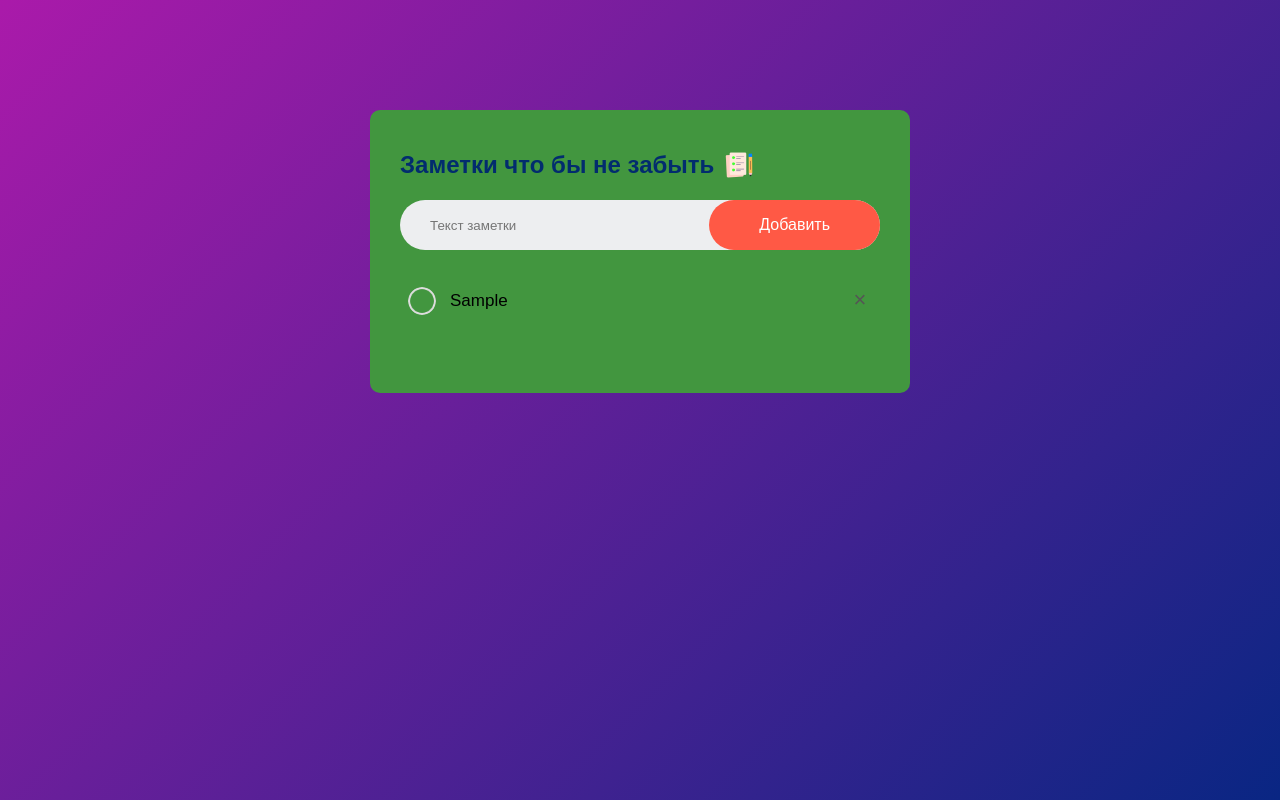
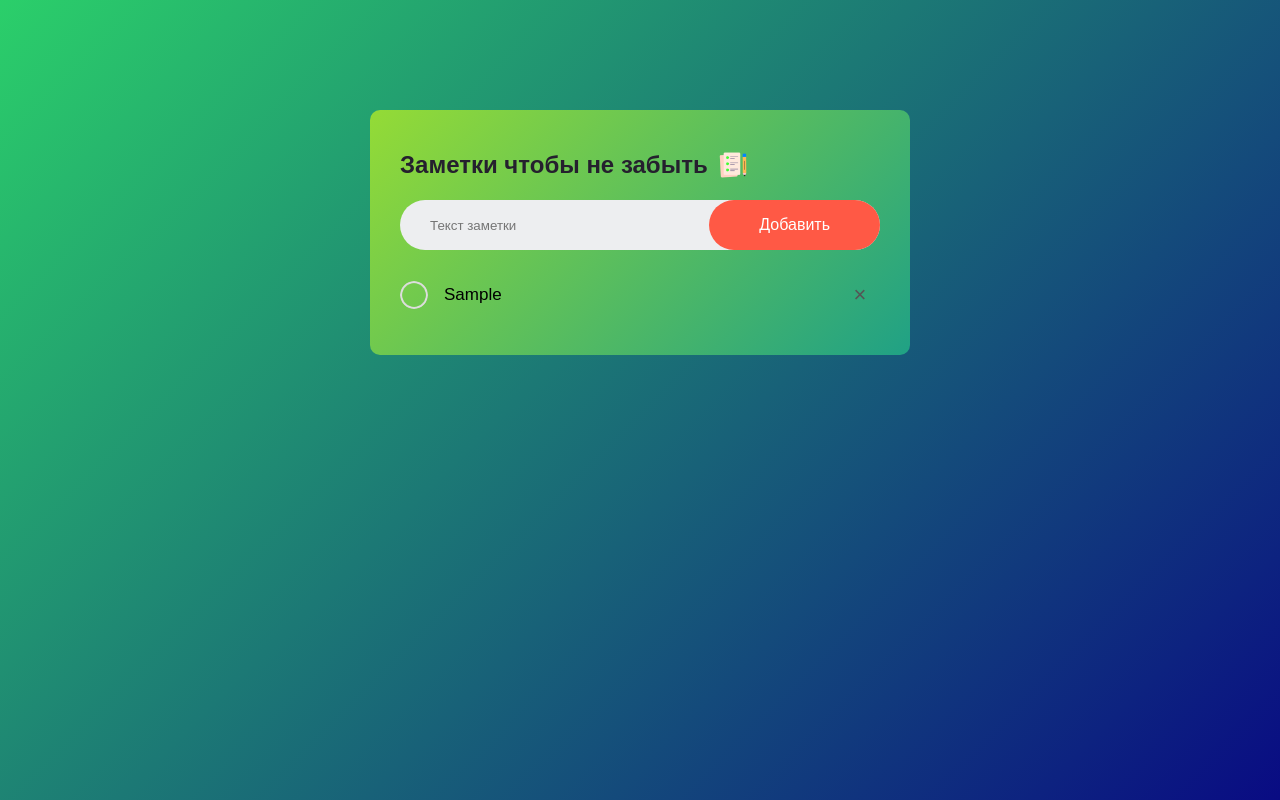
Before and after one commit to Orehnik/module3_Movie_List, a plain HTML site: page index.html in a window 1280 px wide. Both pictures are taken after typing "Sample" into the empty fields and a click on the button "Добавить". Drawn offline with Linux system fonts and the light colour scheme.

Commit message:
Add files via upload

```diff
--- a/index.css
+++ b/index.css
@@ -1,4 +1,4 @@
-*{
+* {
     margin: 0;
     padding: 0;
     font-family: 'Poppins', sans-serif;
@@ -8,21 +8,44 @@
 .container {
     width: 100%;
     min-height: 100vh;
-    background: linear-gradient(135deg, #aa1aaa, #092683);
-    padding:  10px;
+    /* background: linear-gradient(135deg, #aa1aaa, #092683); */
+    background: linear-gradient(135deg, #2bcf6a, #090b83);
+    padding: 10px;
 }
 
 .todo-app {
     width: 100%;
     max-width: 540px;
-    background: #42963f ;
+    /* background: #42963f; */
+    background: #9e9993;
+    background: linear-gradient(135deg, #94db36, #20a185);
     margin: 100px auto 20px;
-    padding: 40px 30px 70px;
+    padding: 40px 30px 40px;
     border-radius: 10px;
 }
 
+.box-list-container {
+    overflow: auto;
+    max-height: 480px;
+}
+
+.box-list-container::-webkit-scrollbar-track {
+    background-color: #e6f7bd;
+    border-radius: 20px;
+}
+
+.box-list-container::-webkit-scrollbar {
+    width: 20px;
+}
+
+.box-list-container::-webkit-scrollbar-thumb {
+    background-color: #e49945;
+    border-radius: 20px;
+}
+
 .todo-app h2 {
-    color: #022c6e;
+    /* color: #022c6e; */
+    color: #25202e;
     display: flex;
     align-items: center;
     margin-bottom: 20px;
@@ -63,53 +86,56 @@
     border-radius: 40px;
 }
 
-ul li {
-    list-style: none;
+.new-task {
+    display: flex;
+    flex-direction: row;
+    justify-content: center;
+    align-items: center;
+}
+
+.new-task-jr.label {
+    flex-grow: 1;
     font-size: 17px;
-    padding: 16px 40px 12px 50px;
-    user-select: none;
-    cursor: pointer;
-    position: relative;
+    padding-left: 16px;
     overflow-wrap: break-word;
 }
 
+.new-task-jr.checked {
+    color: #555;
+    text-decoration: line-through;
+}
 
-
-ul li::before {
+.new-task-jr.check-button {
+    user-select: none;
+    cursor: pointer;
     content: '';
-    position: absolute;
     height: 28px;
     width: 28px;
     border-radius: 50%;
-    background-image: url(images/unchecked.png);
     background-size: cover;
     background-position: center;
-    top: 12px;
-    left: 8px;
-
 }
 
-ul li.checked {
-    color: #555;
-    text-decoration: line-through;
+.new-task-jr.check-button.unchecked {
+    background-image: url(images/unchecked.png);
 }
-ul li.checked::before {
+
+.new-task-jr.check-button.checked {
     background-image: url(images/checked.png);
 }
 
-ul li span{
-    position: absolute;
-    right: 0;
-    top: 5px;
+.new-task-jr.remove-button {
+    user-select: none;
+    cursor: pointer;
     width: 40px;
     height: 40px;
+    line-height: 40px;
     font-size: 22px;
     color: #555;
-    line-height: 40px;
     text-align: center;
     border-radius: 50%;
 }
 
-ul li span:hover{
+.new-task-jr.remove-button:hover {
     background: #edeef0;
 }
--- a/index.html
+++ b/index.html
@@ -3,22 +3,20 @@
 <head>
     <meta charset="UTF-8">
     <meta name="viewport" content="width=device-width, initial-scale=1.0">
-    <title>Document</title>
+    <title>To Do</title>
     <link rel="stylesheet" href="index.css">
 </head>
 <body>
 <div class="container">
     <div class="todo-app">
-        <h2>Заметки что бы не забыть <img src="images/icon.png"></h2>
+        <h2>Заметки чтобы не забыть <img src="images/icon.png"></h2>
         <div class="row">
             <input class="input-box"  type="text" id="input-box" placeholder="Текст заметки">
             <button onclick="addTask()" class="add_btn">Добавить</button>
         </div>
-        <ul id="list-container">
-            <!-- <li class="checked">Task 1</li>
-            <li>Task 2</li>
-            <li>Task 3</li> -->
-        </ul>
+        <div class="box-list-container">
+            <div id="list-container"></div>
+        </div>
     </div>
 </div>
 <script src="index.js"></script>
--- a/index.js
+++ b/index.js
@@ -1,39 +1,67 @@
+let todos = [];
+let todoIdGlobalCounter = 0
 const inputBox = document.getElementById("input-box");
 const listContainer = document.getElementById("list-container");
 
 function addTask() {
+
     let inputText = inputBox.value.trim();
-    if(!inputText){
-        alert("Нужно что-то написать");
-    }
-    else{
-        let li = document.createElement("li");
-        li.innerHTML = inputBox.value.trim();
-        listContainer.appendChild(li);
-        let span = document.createElement("span");
-        span.innerHTML = "\u00d7"
-        li.appendChild(span);
-    }
-    inputBox.value = "";
-    saveData ();
+
+    if (!inputText) {
+        alert("Нужно что-то написать!");
+    } else {
+
+        let todo = {
+            id: todoIdGlobalCounter++,
+            content: inputText,
+            checked: false
+        };
+
+        todos.unshift(todo);
+        inputBox.value = "";
+
+        update();
+    };
 }
 
+function renderToDo() {
+    listContainer.innerHTML = ''
+    todos.forEach((task) => {
+        const taskItem = createChild(listContainer, 'div', 'new-task', '')
+        const checkClassName = task.checked ? ' checked' : ' unchecked'
 
-listContainer.addEventListener("click", function (e) {
-    if(e.target.tagName === "LI"){
-        e.target.classList.toggle("checked");
-        saveData ();
-    }
-    else if(e.target.tagName === "SPAN") {
-        e.target.parentElement.remove();
-        saveData ();
-    }
-}, false);
+        createChild(taskItem, 'span', 'new-task-jr check-button' + checkClassName, '', () => { task.checked = !task.checked; update(); })
+        createChild(taskItem, 'span', 'new-task-jr label' + checkClassName, task.content);
+        createChild(taskItem, 'span', 'new-task-jr remove-button', '\u00d7', () => { todos = todos.filter(item => item.id !== task.id); update(); })
+    })
+}
 
-function saveData () {
-    localStorage.setItem ("data", listContainer.innerHTML);
+function createChild(parent, tag, classString, content, onClickHandler) {
+    const newElement = document.createElement(tag)
+    newElement.className = classString
+    newElement.addEventListener("click", onClickHandler)
+    newElement.innerHTML = content
+
+    parent.appendChild(newElement)
+
+    return newElement
 }
-function showTaask() {
-    listContainer.innerHTML = localStorage.getItem("data");
+
+function saveToLocalStorage() {
+    localStorage.setItem('todos', JSON.stringify(todos));
 }
-showTaask();
+
+function getFromLocalStorage() {
+    if (localStorage.getItem('todos')) {
+        todos = JSON.parse(localStorage.getItem('todos'));
+    };
+    return todos;
+}
+
+function update() {
+    saveToLocalStorage();
+    renderToDo();
+}
+
+getFromLocalStorage();
+renderToDo();
```
